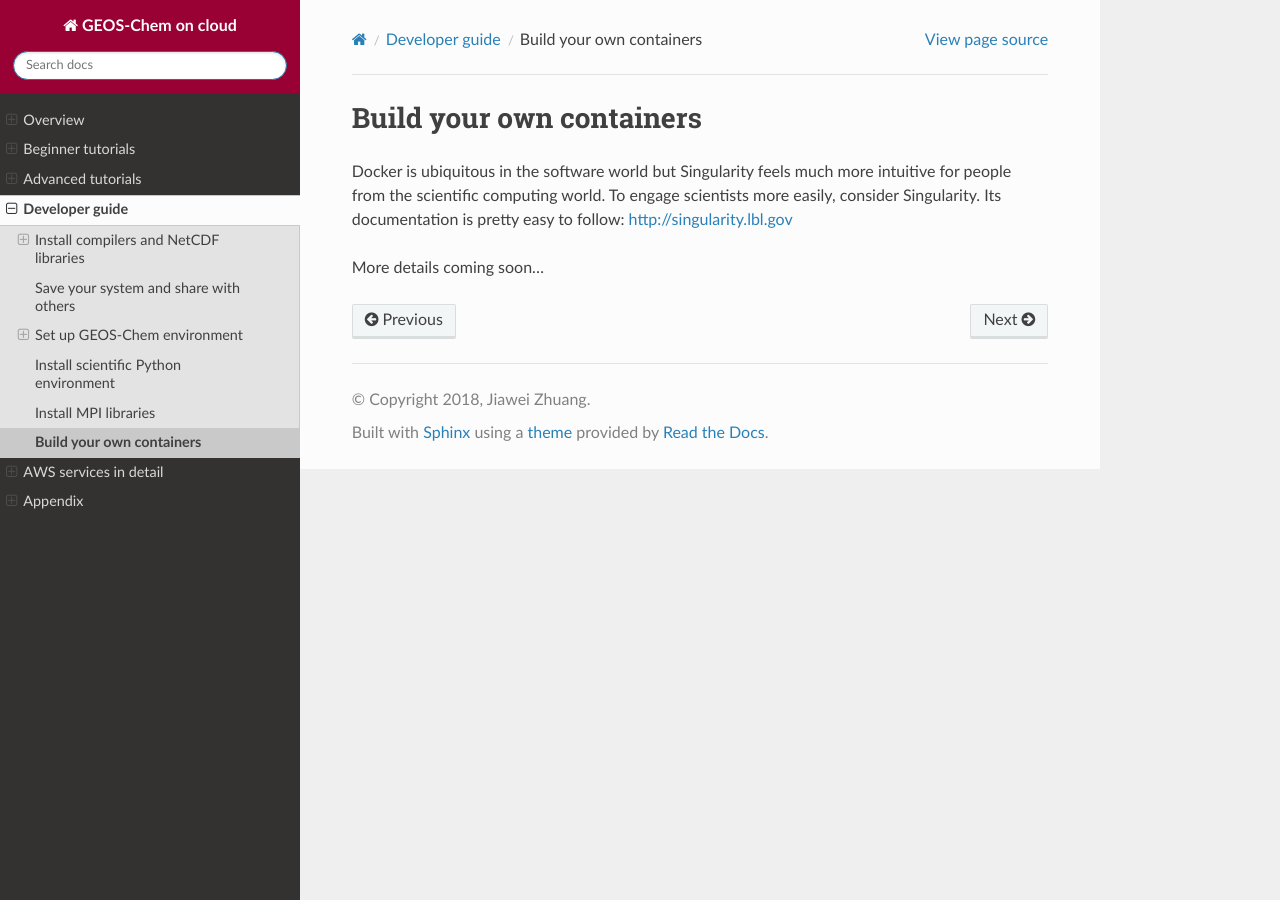
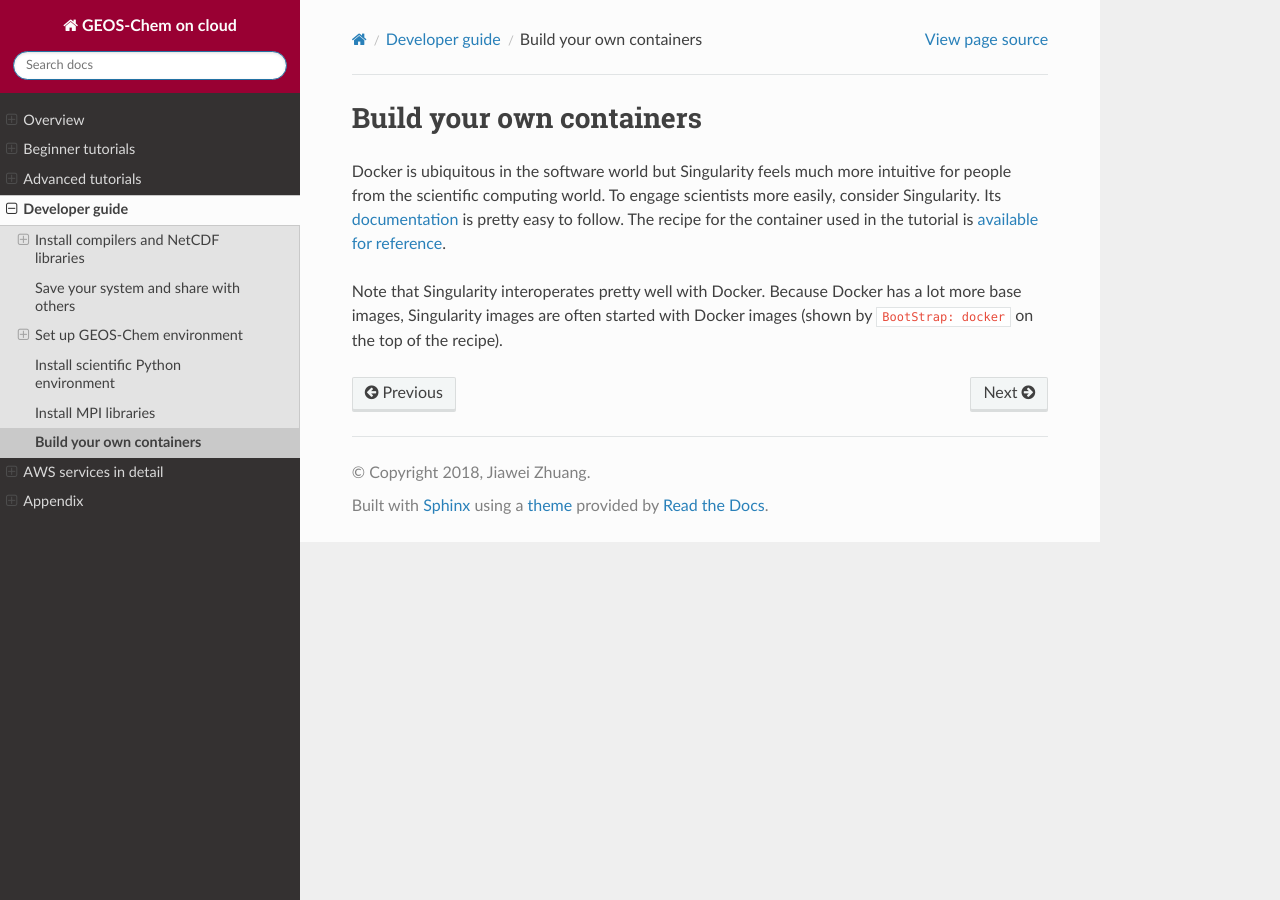
Before and after one commit to geoschem/geos-chem-cloud, a Sphinx documentation site: the page built from doc/source/chapter04_developer-guide/build-container.rst, in a window 1280 px wide. Built offline with Sphinx 7.4.7 and the Read the Docs theme 2.0.0, drawn with Linux system fonts in a browser that asks for light colours.

Commit message:
Update note on building container

```diff
--- a/doc/source/chapter04_developer-guide/build-container.rst
+++ b/doc/source/chapter04_developer-guide/build-container.rst
@@ -1,6 +1,6 @@
 Build your own containers
 =========================
 
-Docker is ubiquitous in the software world but Singularity feels much more intuitive for people from the scientific computing world. To engage scientists more easily, consider Singularity. Its documentation is pretty easy to follow: http://singularity.lbl.gov
+Docker is ubiquitous in the software world but Singularity feels much more intuitive for people from the scientific computing world. To engage scientists more easily, consider Singularity. Its `documentation <http://singularity.lbl.gov>`_ is pretty easy to follow. The recipe for the container used in the tutorial is `available for reference <https://github.com/JiaweiZhuang/Singularity_GC>`_.
 
-More details coming soon...
+Note that Singularity interoperates pretty well with Docker. Because Docker has a lot more base images, Singularity images are often started with Docker images (shown by ``BootStrap: docker`` on the top of the recipe).
```
